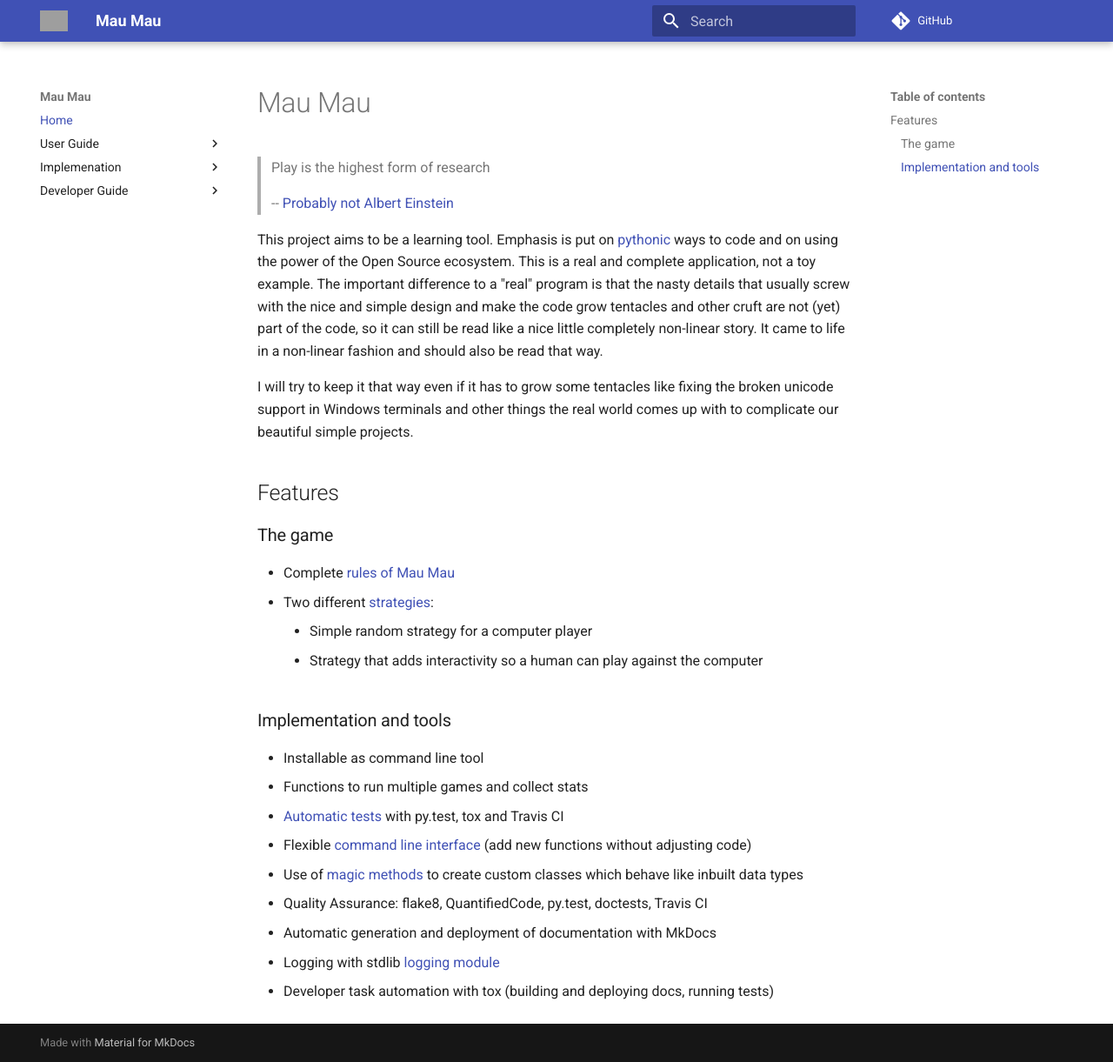
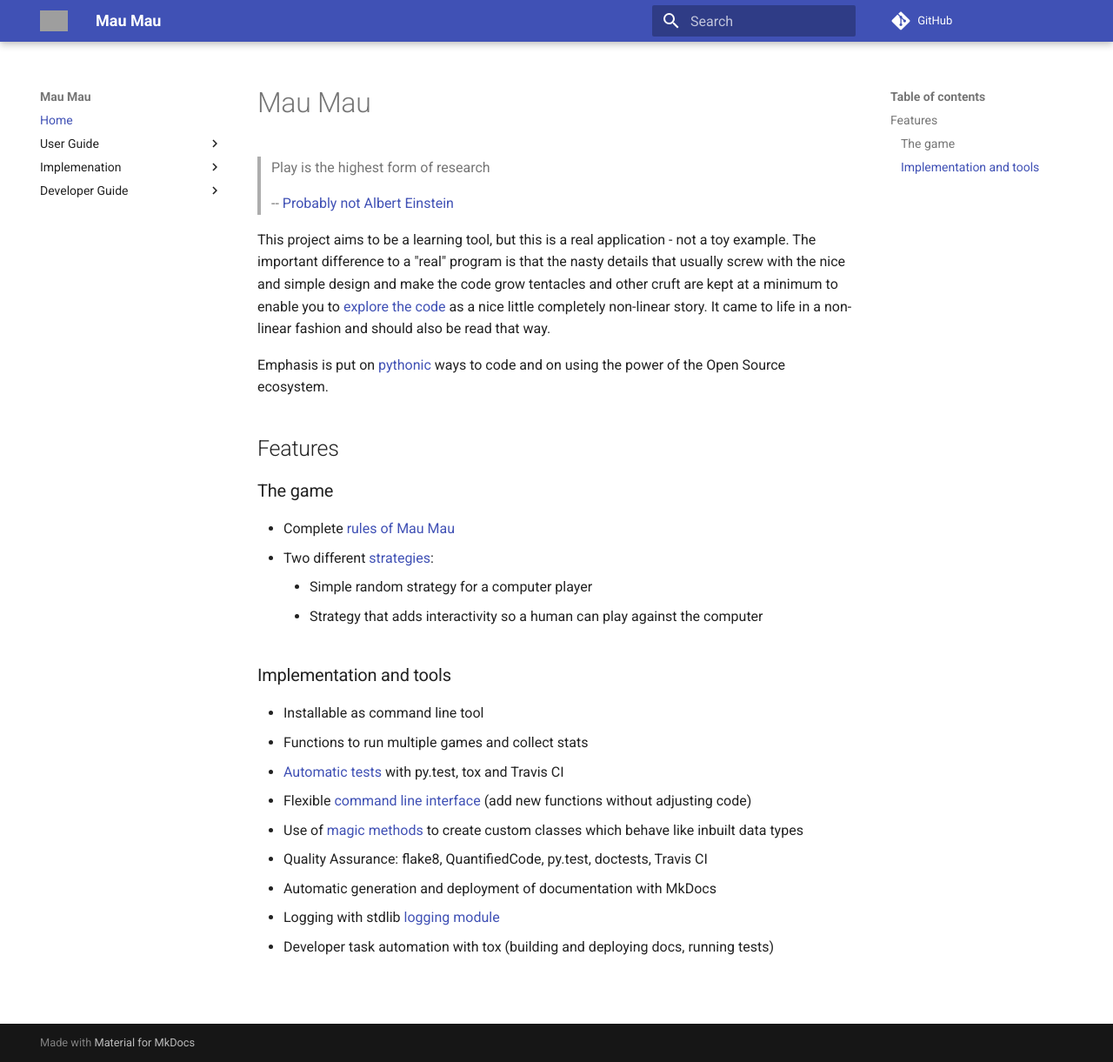
Before and after one commit to obestwalter/mau-mau, an MkDocs documentation site: the page built from docs/index.md, in a window 1280 px wide and 1221 px high. Shown: the whole window at 87% size. Built offline with MkDocs 1.6.1 and Material for MkDocs 9.7.7, drawn with Linux system fonts in a browser that asks for light colours; comment, search, counter and statistics services are not loaded; old or Windows-style settings are respelled for this version of MkDocs; grey boxes are pictures that could not be loaded.

Commit message:
formulations

```diff
--- a/docs/index.md
+++ b/docs/index.md
@@ -4,10 +4,9 @@
 
 > -- [Probably not Albert Einstein](http://quoteinvestigator.com/2014/08/21/play-research/)
 
-This project aims to be a learning tool. Emphasis is put on [pythonic](https://gist.github.com/JeffPaine/6213790) ways to code and on using the power of the Open Source ecosystem.
-    This is a real and complete application, not a toy example. The important difference to a "real" program is that the nasty details that usually screw with the nice and simple design and make the code grow tentacles and other cruft are not (yet) part of the code, so it can still be read like a nice little completely non-linear story. It came to life in a non-linear fashion and should also be read that way.
+This project aims to be a learning tool, but this is a real application - not a toy example. The important difference to a "real" program is that the nasty details that usually screw with the nice and simple design and make the code grow tentacles and other cruft are kept at a minimum to enable you to [explore the code](implementation/explore.md#explore-the-repository) as a nice little completely non-linear story. It came to life in a non-linear fashion and should also be read that way.
 
-I will try to keep it that way even if it has to grow some tentacles like fixing the broken unicode support in Windows terminals and other things the real world comes up with to complicate our beautiful simple projects.
+Emphasis is put on [pythonic](https://gist.github.com/JeffPaine/6213790) ways to code and on using the power of the Open Source ecosystem.
 
 ## Features
 
```
